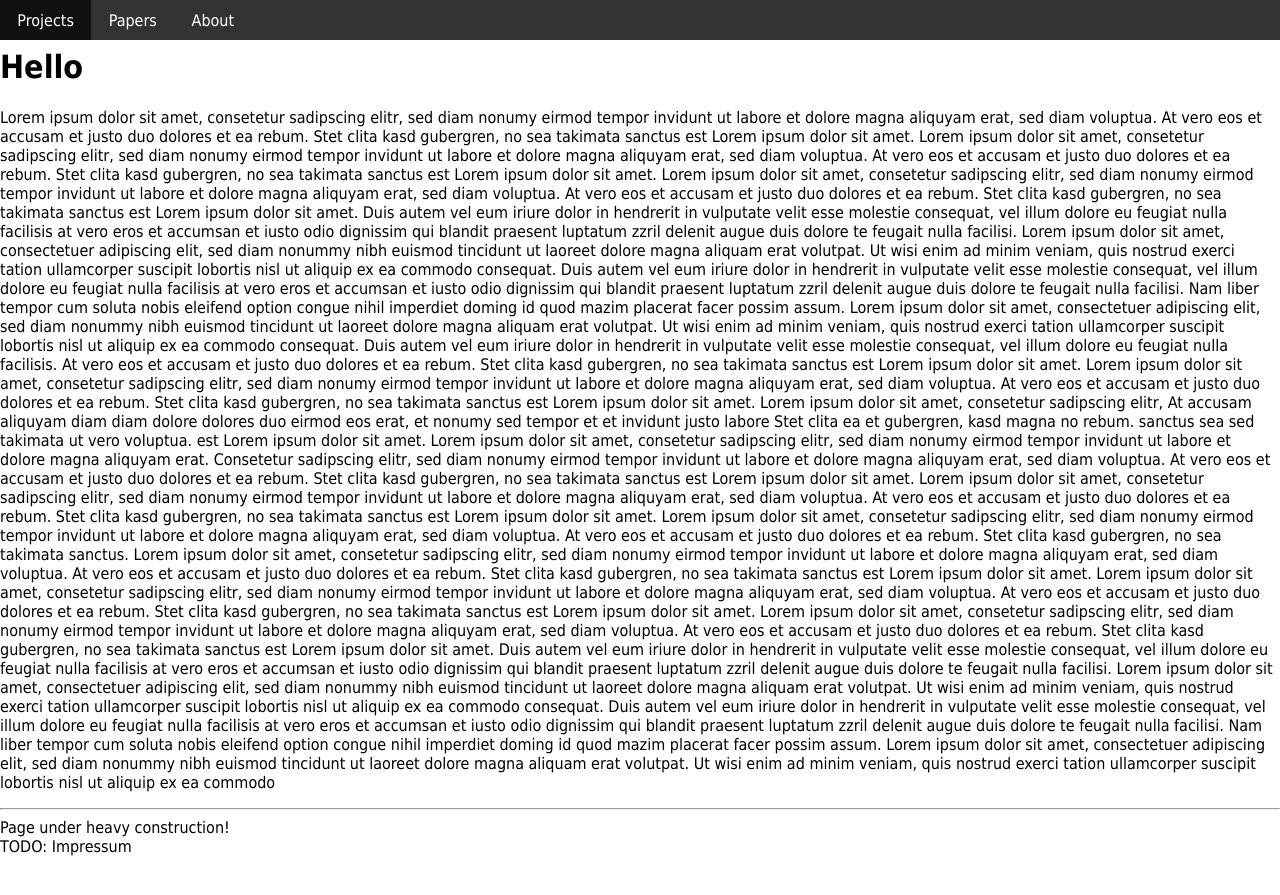
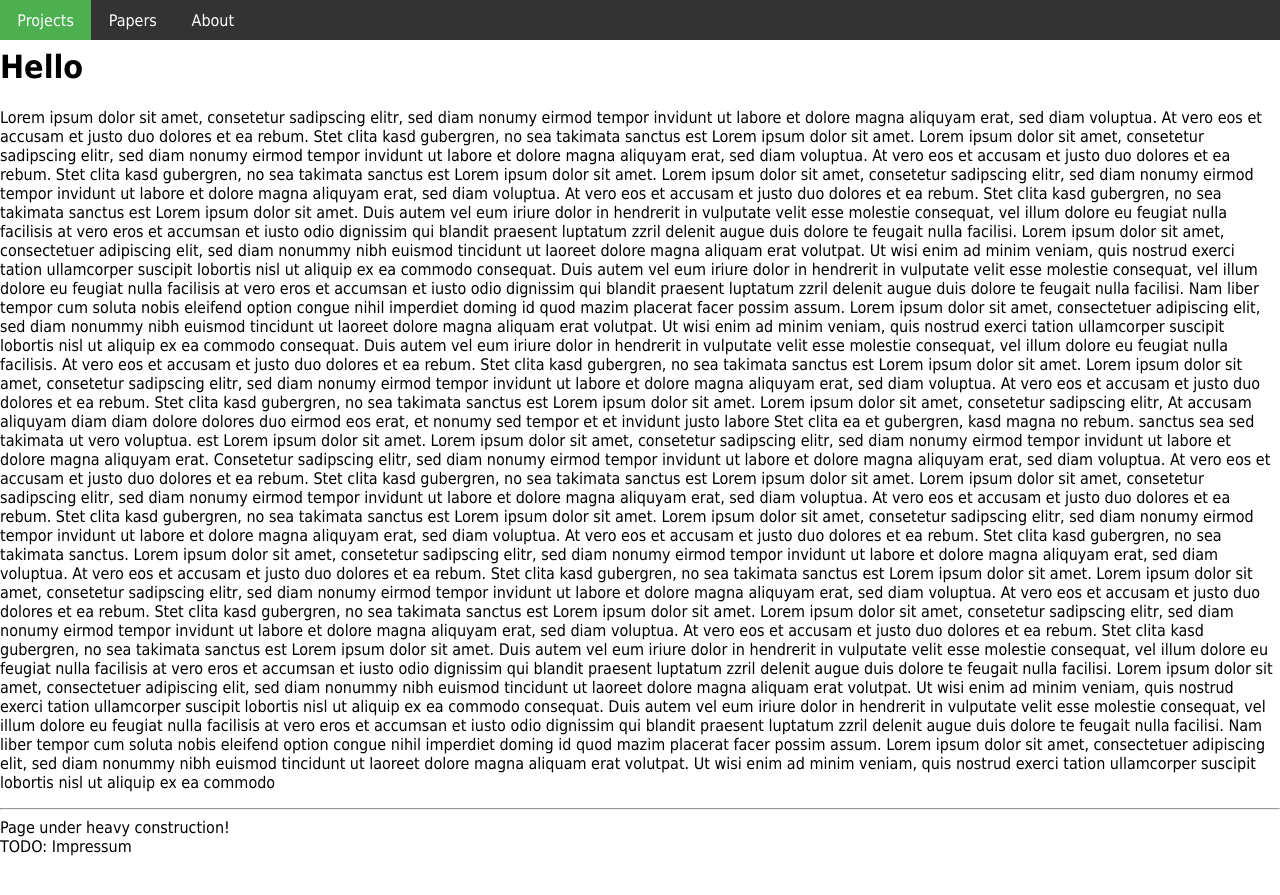
Before and after one commit to raphaelmenges/raphaelmenges.github.io, a Jekyll site: the page built from index.html, in a window 1280 px wide. Shown: the top 895 px of the page. Built offline with Jekyll 4.4.1, drawn with Linux system fonts in a browser that asks for light colours.

Commit message:
Setup to mark current page.

```diff
--- a/_layouts/default.html
+++ b/_layouts/default.html
@@ -7,7 +7,7 @@
 	</head>
 	<body>
 		<nav class="navbar">
-			<li><a href="/projects">Projects</a></li>
+			<li><a class="active" href="/projects">Projects</a></li>
 			<li><a href="/papers">Papers</a></li>
 			<li><a href="/about">About</a></li>
 		</nav>
--- a/css/main.css
+++ b/css/main.css
@@ -27,8 +27,16 @@ body {
 	transition: background-color .2s ease-in;
 }
 
-.navbar li:hover {
+.navbar li:hover:not(.active)  {
 	background-color: #111;
+}
+
+li a:hover:not(.active) {
+    background-color: #111;
+}
+
+.active {
+    background-color: #4CAF50;
 }
 
 /* Links in navbar elements */
```
